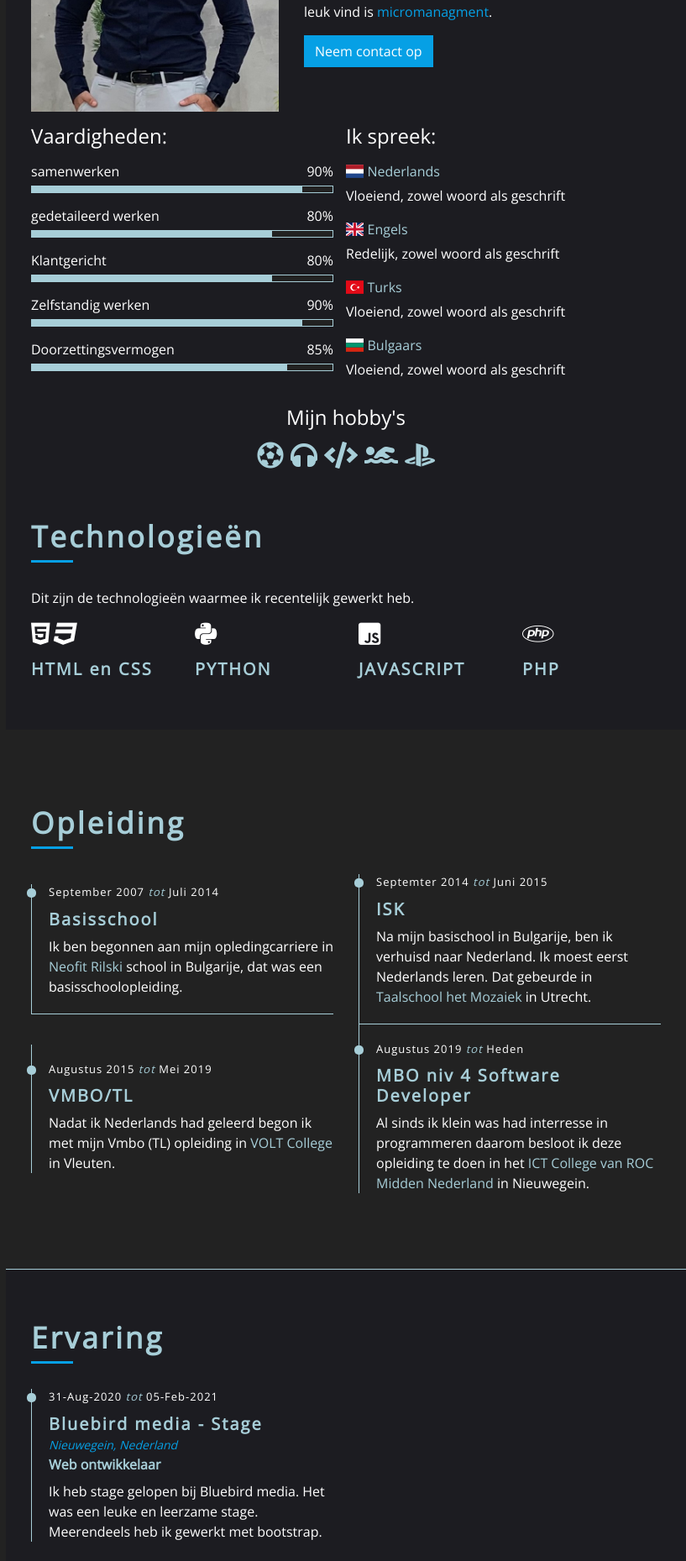
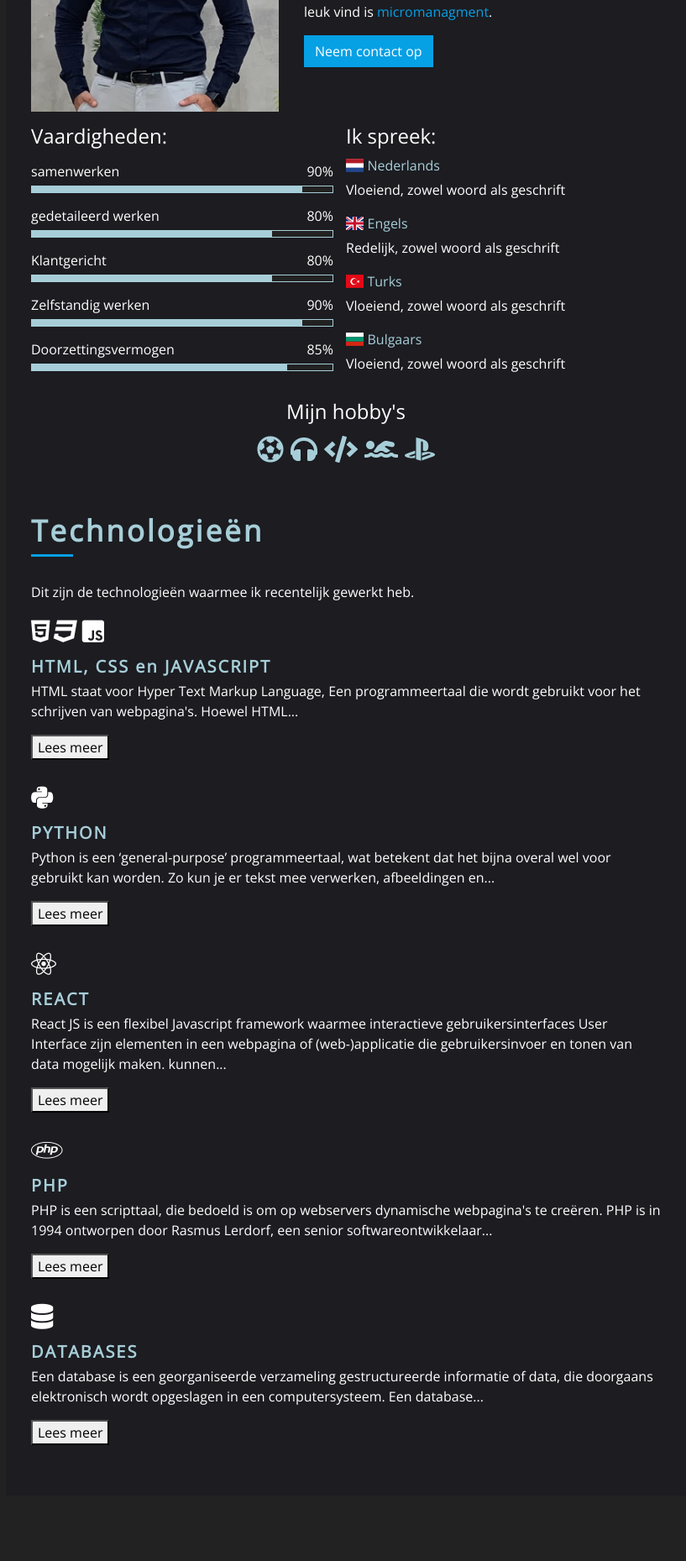
Before and after one commit to alikashev/alikashev, a PHP site: page / in a window 1280 px wide. Shown: the part 803-2662 px from the top of the page at 84% size, without its empty margins (393-1210 px from the left). Run offline with PHP 8.4, Linux system fonts and the light colour scheme; some libraries are stand-ins or nearby versions.

Commit message:
read more added on skills and some small changes

```diff
--- a/css/style.css
+++ b/css/style.css
@@ -489,6 +489,14 @@ a:focus {
     font-size: 16px;
     font-weight: 400;
     color: #ffffff;
+}
+
+.about .skill-name1 p {
+    display: inline-block;
+    margin-bottom: 5px;
+    font-size: 16px;
+    font-weight: 400;
+    color: #A7CED8;
 }
 
 .about .skill-name p:last-child {
@@ -1279,7 +1287,7 @@ a:focus {
 
 .skills-text {
     text-align: left;
-    margin: 0;
+    margin-bottom: 20px;
     padding: 0;
 }
 
@@ -1356,3 +1364,12 @@ a:focus {
 .aboutmecolor {
     color: black !important;
 }
+.ln-color {
+    color: red;;
+}
+
+#more {display: none;}
+#more1 {display: none;}
+#more2 {display: none;}
+#more3 {display: none;}
+#more4 {display: none;}
--- a/index.html
+++ b/index.html
@@ -189,25 +189,25 @@
                                 <div class="col-md-12">
                                     <div class="skills">
                                         <h4>Ik spreek:</h3>
-                                        <div class="skill-name">
+                                        <div class="skill-name1">
                                             <i class="flag-icon flag-icon-nl"></i>
-                                            <p style="color: #A7CED8;">Nederlands</p><p></p>
+                                            <p>Nederlands</p><p></p>
                                         </div>
                                         <p>Vloeiend, zowel woord als geschrift</p>
-                                        <div class="skill-name">
+                                        <div class="skill-name1">
                                             <i class="flag-icon flag-icon-gb"></i>
-                                            <p style="color: #A7CED8;">Engels</p><p></p>
+                                            <p>Engels</p><p></p>
                                         </div>
                                         <p>Redelijk, zowel woord als geschrift</p>
-                                        <div class="skill-name">
+                                        <div class="skill-name1">
                                             <i class="flag-icon flag-icon-tr"></i>
-                                            <p style="color: #A7CED8;">Turks</p><p></p>
+                                            <p>Turks</p><p></p>
                                         </div>
                                         <p>Vloeiend, zowel woord als geschrift</p>
-                                        <div class="skill-name">
+                                        <div class="skill-name1">
                                             <i class="flag-icon flag-icon-bg"></i>
                                             <i class=""></i>
-                                            <p style="color: #A7CED8;">Bulgaars</p><p></p>
+                                            <p>Bulgaars</p><p></p>
                                         </div>
                                         <p>Vloeiend, zowel woord als geschrift</p>
                                     </div>
@@ -234,34 +234,82 @@
                             <h2>Technologieën</h2>
                         </div>
                         <div class="col-md-12 skills-text">
-                            <p>
-                                Dit zijn de technologieën waarmee ik recentelijk gewerkt heb.
-                            </p>
+                            Dit zijn de technologieën waarmee ik recentelijk gewerkt heb.
                         </div>
                         <div class="row align-items-center">
-                            <div class="col-md-3">
+                            <div class="col-md-12">
                                 <div class="srv-col">
                                     <i class="fab fa-html5"></i>
                                     <i class="fab fa-css3"></i>
-                                    <h3>HTML en CSS</h3>
+                                    <i class="fab fa-js-square"></i>
+                                    <h3>HTML, CSS en JAVASCRIPT</h3>
+                                    <div class="skills-desc">
+                                        <p>
+                                            HTML staat voor Hyper Text Markup Language, Een programmeertaal die wordt gebruikt voor het schrijven van webpagina's. Hoewel HTML<span id="dots">...</span> <span id="more">ook deels de vormgeving en styling kan verzorgen, doen we dit meestal met een andere taal: CSS (Cascading Style Sheet).
+                                            <br>
+                                            <br>
+                                            Naast HTML en CSS is JavaScript een van de belangrijkste programmeertalen van het wereldwijde web. Het is een veel gebruikte scripttaal om webpagina’s meer levendig en interactief te maken. Een scripttaal is een programmeertaal die geschikt is voor het schrijven van kleine programmaatjes om veel voorkomende of eenmalige taken te verrichten.</span>
+
+                                        </p>
+
+                                        <button onclick="readMore()" id="myBtn">Lees meer</button>
+                                    </div>
                                 </div>
                             </div>
-                            <div class="col-md-3">
+                            <div class="col-md-12">
                                 <div class="srv-col">
                                     <i class="fab fa-python"></i>
                                     <h3>PYTHON</h3>
+                                    <div class="skills-desc">
+                                        <p>
+                                            Python is een ‘general-purpose’ programmeertaal, wat betekent dat het bijna overal wel voor gebruikt kan worden. Zo kun je er tekst mee verwerken, afbeeldingen en<span id="dots1">...</span> <span id="more1">getallen aanpassen, maar ook kun je er wiskundige vergelijkingen mee oplossen. Het is dan ook niet voor niets dat vrijwel alle bekende tech-bedrijven de taal gebruiken. Bijvoorbeeld Instagram, Uber en Spotify versterken hun diensten door de mogelijkheden van Python.</span>
+                                        </p>
+
+
+                                        <button onclick="readMore1()" id="myBtn1">Lees meer</button>
+                                    </div>
                                 </div>
                             </div>
-                            <div class="col-md-3">
+                            <div class="col-md-12">
                                 <div class="srv-col">
-                                    <i class="fab fa-js-square"></i>
-                                    <h3>JAVASCRIPT</h3>
+                                    <i class="fab fa-react"></i>
+                                    <h3>REACT</h3>
+                                    <div class="skills-desc">
+                                        <p>
+                                            React JS is een flexibel Javascript framework waarmee interactieve gebruikersinterfaces
+                                            User Interface zijn elementen in een webpagina of (web-)applicatie die gebruikersinvoer en tonen van data mogelijk maken.
+                                            kunnen<span id="dots2">...</span> <span id="more2">worden ontwikkeld. Het wordt veel ingezet voor zogenoemde single page applications: webapplicaties die niet werken volgens het traditionele model waarin je van de ene webpagina naar de andere navigeert, maar waarbij stukken content net als bij een app dynamisch worden vervangen. Oorspronkelijk is het ontwikkeld door Jordan Walke, een medewerker van Facebook. Tegenwoordig is React open-source en kan er vrij gebruik van worden gemaakt.</span>
+                                        </p>
+
+                                        <button onclick="readMore2()" id="myBtn2">Lees meer</button>
+                                    </div>
                                 </div>
                             </div>
-                            <div class="col-md-3">
+                            <div class="col-md-12">
                                 <div class="srv-col">
                                     <i class="fab fa-php"></i>
                                     <h3>PHP</h3>
+                                    <div class="skills-desc">
+                                        <p>
+                                            PHP is een scripttaal, die bedoeld is om op webservers dynamische webpagina's te creëren. PHP is in 1994 ontworpen door Rasmus Lerdorf, een senior softwareontwikkelaar<span id="dots3">...</span> <span id="more3"> bij IBM. Lerdorf gebruikte Perl als inspiratie.
+                                            Aanvankelijk stonden de letters PHP voor Personal Home Page (de volledige naam was Personal Home Page/Forms Interpreter, PHP/FI). Sinds PHP 3.0 is de betekenis een recursief acroniem geworden: PHP: Hypertext Preprocessor. Deze naam geeft aan waar de taal meestal voor gebruikt wordt: informatie verwerken tot hypertext meestal HyperText Markup Language (HTML) en Extensible HyperText Markup Language (XHTML).</span>
+                                        </p>
+
+                                        <button onclick="readMore3()" id="myBtn3">Lees meer</button>
+                                    </div>
+                                </div>
+                            </div>
+                            <div class="col-md-12">
+                                <div class="srv-col">
+                                    <i class="fas fa-database"></i>
+                                    <h3>DATABASES</h3>
+                                    <div class="skills-desc">
+                                        <p>
+                                            Een database is een georganiseerde verzameling gestructureerde informatie of data, die doorgaans elektronisch wordt opgeslagen in een computersysteem. Een database<span id="dots4">...</span><span id="more4">wordt meestal beheerd door een databasebeheersysteem (Database Management System, of DBMS). De data en het DBMS worden, samen met daaraan gekoppelde applicaties, een databasesysteem genoemd. Dit wordt vaak afgekort tot slechts 'database'.</span>
+                                        </p>
+
+                                        <button onclick="readMore4()" id="myBtn4">Lees meer</button>
+                                    </div>
                                 </div>
                             </div>
                         </div>
@@ -317,7 +365,7 @@
                         <div class="row align-items-center">
                             <div class="col-md-6">
                                 <div class="exp-col">
-                                    <span>31-Aug-2020 <i>tot</i> 05-Feb-2021</span>
+                                    <span>2020 <i>tot</i> 2021</span>
                                     <h3>Bluebird media -  Stage</h3>
                                     <h4>Nieuwegein, Nederland</h4>
                                     <h5>Web ontwikkelaar</h5>
@@ -471,10 +519,6 @@
                         <div class="content-header">
                             <h2>Review</h2>
                         </div>
-                        <div class="p-3 mb-2 bg-info text-dark">
-                            <b>Let op!</b> <br>
-                            Deze sectie is niet helemaal klaar, er wordt eraan gewerkt.
-                        </div>
                         <div class="row align-items-center review-slider">
                             <div class="col-md-12">
                                 <div class="review-slider-item">
@@ -496,22 +540,6 @@
                                 <div class="review-slider-item">
                                     <div class="review-text">
                                         <p>
-                                            Lorem ipsum dolor sit amet, consectetur adipiscing elit. Sed eu suscipit orci. Donec molestie velit id libero blandit, quis suscipit urna suscipit. Donec aliquet erat eu lacinia iaculis. Ut tempor tellus eu sem pharetra feugiat.
-                                        </p>
-                                    </div>
-                                    <div class="review-img">
-                                        <img src="img/review-2.jpg" alt="Image">
-                                        <div class="review-name">
-                                            <h3>Fatma Karaca</h3>
-                                            <p>Profession</p>
-                                        </div>
-                                    </div>
-                                </div>
-                            </div>
-                            <div class="col-md-12">
-                                <div class="review-slider-item">
-                                    <div class="review-text">
-                                        <p>
                                             During my Fashion course at University, I had to express my ideas through projects and presentations. Ali has created a website designated for me where I can express my ideas and interest. It was a great pleasure working with Ali. He created a beautiful site, better than imaged and just right on time with all the essential elements included. I look forward working with Ali in my future projects, I appreciate his hard work and thankful for his help and creation of the website.
                                         </p>
                                     </div>
@@ -520,22 +548,6 @@
                                         <div class="review-name">
                                             <h3>Mehtab Bekirova</h3>
                                             <p>Student Fashion & event managment, England</p>
-                                        </div>
-                                    </div>
-                                </div>
-                            </div>
-                            <div class="col-md-12">
-                                <div class="review-slider-item">
-                                    <div class="review-text">
-                                        <p>
-                                            Lorem ipsum dolor sit amet, consectetur adipiscing elit. Sed eu suscipit orci. Donec molestie velit id libero blandit, quis suscipit urna suscipit. Donec aliquet erat eu lacinia iaculis. Ut tempor tellus eu sem pharetra feugiat.
-                                        </p>
-                                    </div>
-                                    <div class="review-img">
-                                        <img src="img/review-2.jpg" alt="Image">
-                                        <div class="review-name">
-                                            <h3>Thabit Oulali</h3>
-                                            <p>Profession</p>
                                         </div>
                                     </div>
                                 </div>
--- a/js/main.js
+++ b/js/main.js
@@ -149,3 +149,85 @@ $(document).ready(function () {
       event.preventDefault();
     });
   });
+
+  // read more
+
+  function readMore() {
+    var dots = document.getElementById("dots");
+    var moreText = document.getElementById("more");
+    var btnText = document.getElementById("myBtn");
+
+    if (dots.style.display === "none") {
+      dots.style.display = "inline";
+      btnText.innerHTML = "Lees meer";
+      moreText.style.display = "none";
+    } else {
+      dots.style.display = "none";
+      btnText.innerHTML = "Lees minder";
+      moreText.style.display = "inline";
+    }
+  }
+
+  function readMore1() {
+    var dots1 = document.getElementById("dots1");
+    var moreText1 = document.getElementById("more1");
+    var btnText1 = document.getElementById("myBtn1");
+
+    if (dots1.style.display === "none") {
+      dots1.style.display = "inline";
+      btnText1.innerHTML = "Lees meer";
+      moreText1.style.display = "none";
+    } else {
+      dots1.style.display = "none";
+      btnText1.innerHTML = "Lees minder";
+      moreText1.style.display = "inline";
+    }
+  }
+
+  function readMore2() {
+    var dots2 = document.getElementById("dots2");
+    var moreText2 = document.getElementById("more2");
+    var btnText2 = document.getElementById("myBtn2");
+
+    if (dots2.style.display === "none") {
+      dots2.style.display = "inline";
+      btnText2.innerHTML = "Lees meer";
+      moreText2.style.display = "none";
+    } else {
+      dots2.style.display = "none";
+      btnText2.innerHTML = "Lees minder";
+      moreText2.style.display = "inline";
+    }
+  }
+
+  function readMore3() {
+    var dots3 = document.getElementById("dots3");
+    var moreText3 = document.getElementById("more3");
+    var btnText3 = document.getElementById("myBtn3");
+
+    if (dots3.style.display === "none") {
+      dots3.style.display = "inline";
+      btnText3.innerHTML = "Lees meer";
+      moreText3.style.display = "none";
+    } else {
+      dots3.style.display = "none";
+      btnText3.innerHTML = "Lees minder";
+      moreText3.style.display = "inline";
+    }
+  }
+
+  function readMore4() {
+    var dots4 = document.getElementById("dots4");
+    var moreText4 = document.getElementById("more4");
+    var btnText4 = document.getElementById("myBtn4");
+
+    if (dots4.style.display === "none") {
+      dots4.style.display = "inline";
+      btnText4.innerHTML = "Lees meer";
+      moreText4.style.display = "none";
+    } else {
+      dots4.style.display = "none";
+      btnText4.innerHTML = "Lees minder";
+      moreText4.style.display = "inline";
+    }
+  }
```
